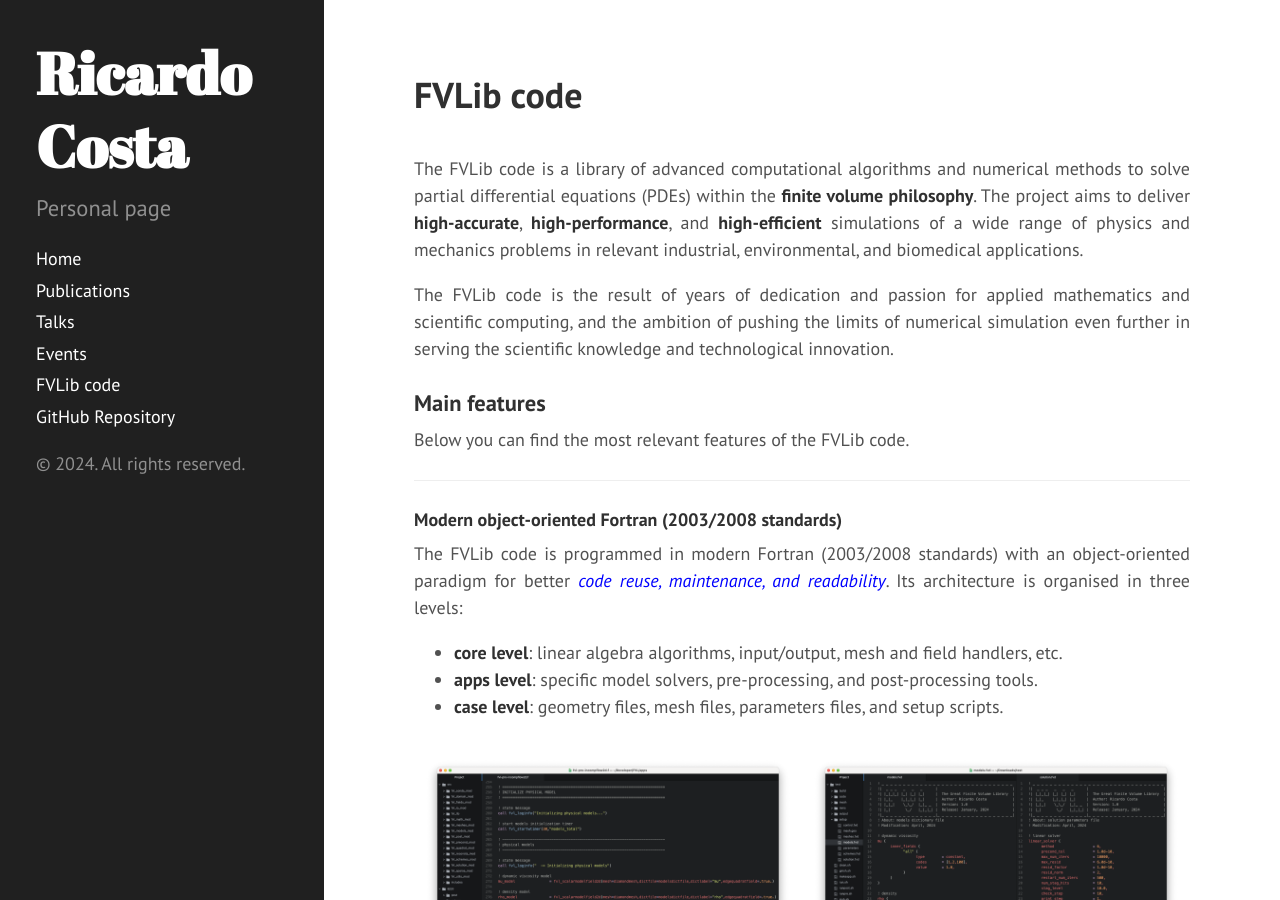
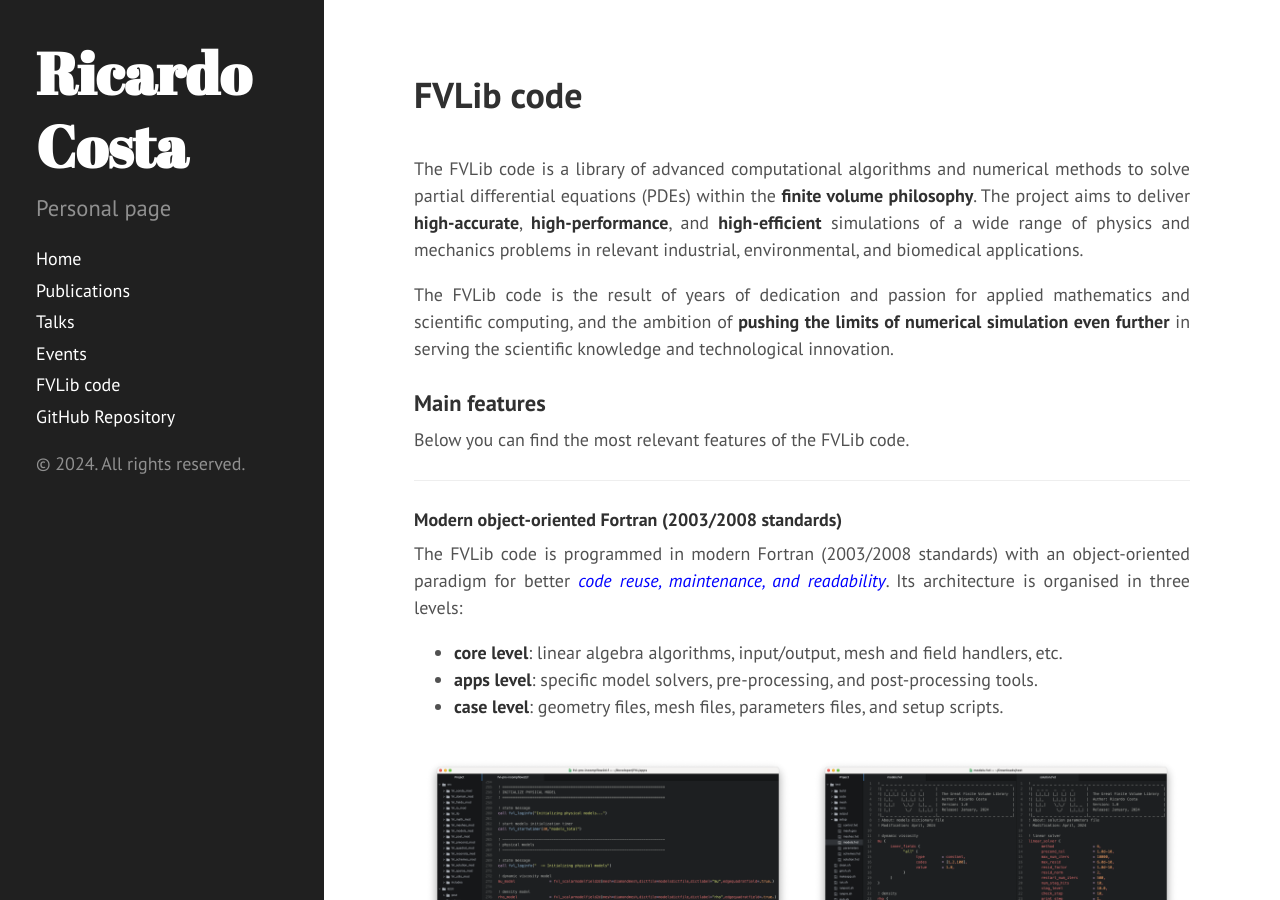
Before and after one commit to ricardodpcosta/ricardodpcosta.github.io, a Jekyll site: the page built from fvlib.md, in a window 1280 px wide and 900 px high. Built offline with Jekyll 4.4.1, drawn with Linux system fonts in a browser that asks for light colours; Markdown is read by kramdown in place of the engine named in the settings.

```diff
--- a/fvlib.md
+++ b/fvlib.md
@@ -7,7 +7,7 @@ title: FVLib code
 
 The FVLib code is a library of advanced computational algorithms and numerical methods to solve partial differential equations (PDEs) within the **finite volume philosophy**. The project aims to deliver **high-accurate**, **high-performance**, and **high-efficient** simulations of a wide range of physics and mechanics problems in relevant industrial, environmental, and biomedical applications.
 
-The FVLib code is the result of years of dedication and passion for applied mathematics and scientific computing, and the ambition of pushing the limits of numerical simulation even further in serving the scientific knowledge and technological innovation.
+The FVLib code is the result of years of dedication and passion for applied mathematics and scientific computing, and the ambition of **pushing the limits of numerical simulation even further** in serving the scientific knowledge and technological innovation.
 
 ### Main features
 
```
